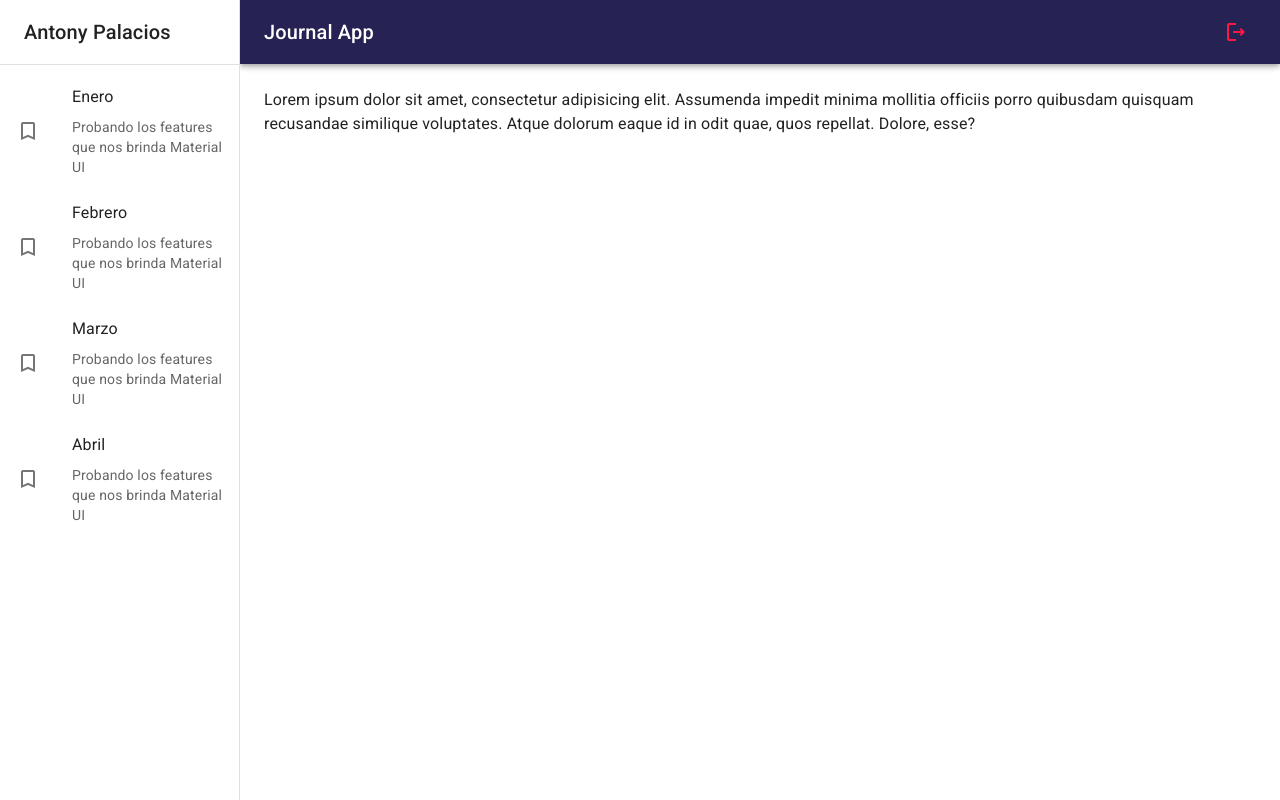
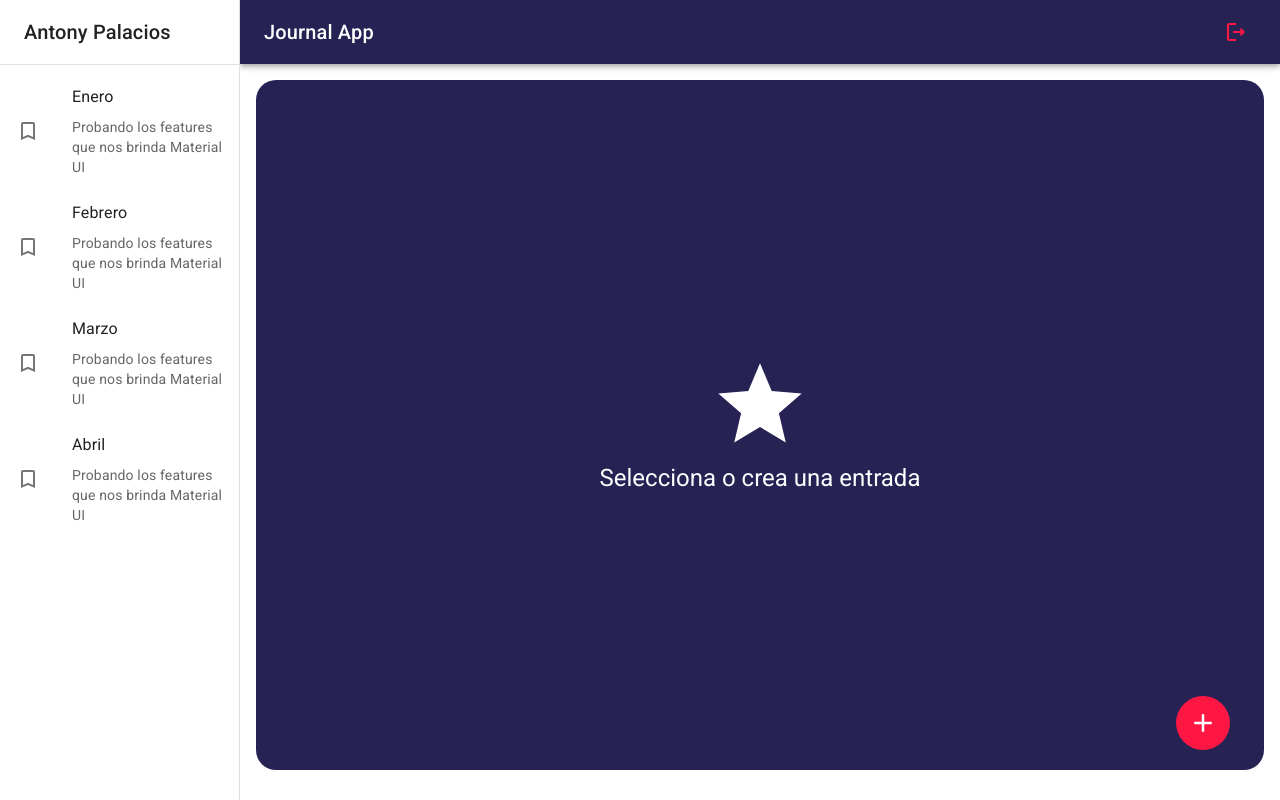
Before and after one commit to AntonyPalacios/JournalApp, a React (Vite) app: page / in a window 1280 px wide. Built offline with nearby package versions, Linux system fonts and the light colour scheme.

Commit message:
estructura final

```diff
--- /dev/null
+++ b/src/journal/components/ImageGallery.jsx
@@ -0,0 +1,70 @@
+import {ImageList, ImageListItem} from "@mui/material";
+
+export const ImageGallery = () => {
+    return (
+        <ImageList sx={{ width: '100%', height: 500 }} cols={4} rowHeight={200}>
+            {itemData.map((item) => (
+                <ImageListItem key={item.img}>
+                    <img
+                        srcSet={`${item.img}?w=164&h=164&fit=crop&auto=format&dpr=2 2x`}
+                        src={`${item.img}?w=164&h=164&fit=crop&auto=format`}
+                        alt={item.title}
+                        loading="lazy"
+                    />
+                </ImageListItem>
+            ))}
+        </ImageList>
+    );
+}
+
+const itemData = [
+
+    {
+        img: 'https://images.unsplash.com/photo-1551963831-b3b1ca40c98e',
+        title: 'Breakfast',
+    },
+    {
+        img: 'https://images.unsplash.com/photo-1551782450-a2132b4ba21d',
+        title: 'Burger',
+    },
+    {
+        img: 'https://images.unsplash.com/photo-1522770179533-24471fcdba45',
+        title: 'Camera',
+    },
+    {
+        img: 'https://images.unsplash.com/photo-1444418776041-9c7e33cc5a9c',
+        title: 'Coffee',
+    },
+    {
+        img: 'https://images.unsplash.com/photo-1533827432537-70133748f5c8',
+        title: 'Hats',
+    },
+    {
+        img: 'https://images.unsplash.com/photo-1558642452-9d2a7deb7f62',
+        title: 'Honey',
+    },
+    {
+        img: 'https://images.unsplash.com/photo-1516802273409-68526ee1bdd6',
+        title: 'Basketball',
+    },
+    {
+        img: 'https://images.unsplash.com/photo-1518756131217-31eb79b20e8f',
+        title: 'Fern',
+    },
+    {
+        img: 'https://images.unsplash.com/photo-1597645587822-e99fa5d45d25',
+        title: 'Mushrooms',
+    },
+    {
+        img: 'https://images.unsplash.com/photo-1567306301408-9b74779a11af',
+        title: 'Tomato basil',
+    },
+    {
+        img: 'https://images.unsplash.com/photo-1471357674240-e1a485acb3e1',
+        title: 'Sea star',
+    },
+    {
+        img: 'https://images.unsplash.com/photo-1589118949245-7d38baf380d6',
+        title: 'Bike',
+    },
+];
--- a/src/journal/components/index.js
+++ b/src/journal/components/index.js
@@ -1,2 +1,3 @@
 export * from './NavBar.jsx'
 export * from './SideBar.jsx'
+export * from './ImageGallery.jsx'
--- a/src/journal/layout/JournalLayout.jsx
+++ b/src/journal/layout/JournalLayout.jsx
@@ -9,7 +9,7 @@
             <NavBar drawerWidth={drawerWidth}/>
             <SideBar drawerWidth={drawerWidth}/>
             <Box component='main'
-                 sx={{flexGrow: 1, p: 3}}
+                 sx={{flexGrow: 1, p: 2}}
             >
                 <Toolbar/>
                 {children}
--- a/src/journal/pages/JournalPage.jsx
+++ b/src/journal/pages/JournalPage.jsx
@@ -1,15 +1,27 @@
-import {Typography} from "@mui/material";
 import {JournalLayout} from "../layout/JournalLayout.jsx";
+import {NoteView, NothingSelectedView} from "../views/index.js";
+import {IconButton} from "@mui/material";
+import {AddOutlined} from "@mui/icons-material";
 
 export const JournalPage = () => {
     return (
         <JournalLayout>
-            <Typography >
-                Lorem ipsum dolor sit amet, consectetur adipisicing elit. Assumenda impedit minima mollitia officiis porro quibusdam quisquam recusandae similique voluptates. Atque dolorum eaque id in odit quae, quos repellat. Dolore, esse?
-            </Typography>
 
-        {/*  NothingSelected  */}
-        {/*  NotePage  */}
+          <NothingSelectedView/>
+        {/*<NoteView/>*/}
+            <IconButton
+                size='large'
+                sx={{
+                    color:'white',
+                    backgroundColor:'error.main',
+                    ':hover':{backgroundColor:'error.main', opacity:0.9},
+                    position:'fixed',
+                    bottom:50,
+                    right:50,
+                }}
+            >
+                <AddOutlined sx={{fontSize: 30}} />
+            </IconButton>
         </JournalLayout>
     );
 };
--- /dev/null
+++ b/src/journal/views/NoteView.jsx
@@ -0,0 +1,40 @@
+import {Button, Grid, TextField, Typography} from "@mui/material";
+import {SaveOutlined} from "@mui/icons-material";
+import {ImageGallery} from "../components/index.js";
+
+export const NoteView = () => {
+    return (
+        <Grid container direction='row' justifyContent='space-between' alignItems='center' sx={{mb: 1}}>
+            <Grid item>
+                <Typography fontSize={39} fontWeight='light'>13 de Febrero, 2022</Typography>
+            </Grid>
+            <Grid item>
+                <Button color='primary' sx={{padding: 2}}>
+                    <SaveOutlined sx={{fontSize: 30, mr: 1}}/>
+                    Guardar
+                </Button>
+            </Grid>
+            <Grid container>
+                <TextField
+                    type="text"
+                    variant='filled'
+                    fullWidth
+                    placeholder='Ingrese un título'
+                    label="Título"
+                    sx={{border: 'none', mb: 1}}
+                />
+                <TextField
+                    type="text"
+                    variant='filled'
+                    fullWidth
+                    multiline
+                    placeholder='¿Qué sucedió hoy?'
+                    label="Nota"
+                    minRows='5'
+                    sx={{border: 'none', mb: 1}}
+                />
+            </Grid>
+            <ImageGallery></ImageGallery>
+        </Grid>
+    );
+};
--- /dev/null
+++ b/src/journal/views/NothingSelectedView.jsx
@@ -0,0 +1,22 @@
+import {Grid, Typography} from "@mui/material";
+import {StarOutlined} from "@mui/icons-material";
+
+export const NothingSelectedView = () => {
+    return (
+        <Grid
+            container
+            spacing={0}
+            direction="column"
+            alignItems="center"
+            justifyContent="center"
+            sx={{minHeight: "calc(100vh - 110px)", backgroundColor: "primary.main", borderRadius:5}}
+        >
+            <Grid item xs={12}>
+                <StarOutlined sx={{fontSize:100, color:'white'}}/>
+            </Grid>
+            <Grid item xs={12}>
+                <Typography color='white' variant='h5'>Selecciona o crea una entrada</Typography>
+            </Grid>
+        </Grid>
+    );
+};
--- /dev/null
+++ b/src/journal/views/index.js
@@ -0,0 +1,2 @@
+export * from './NothingSelectedView.jsx'
+export * from './NoteView.jsx'
```
